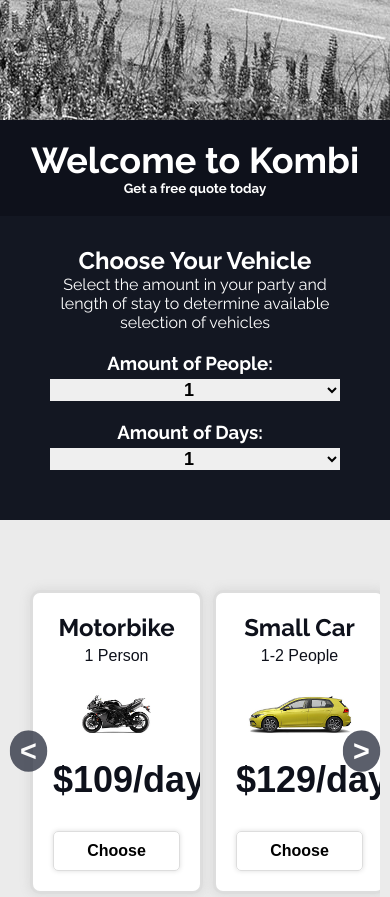
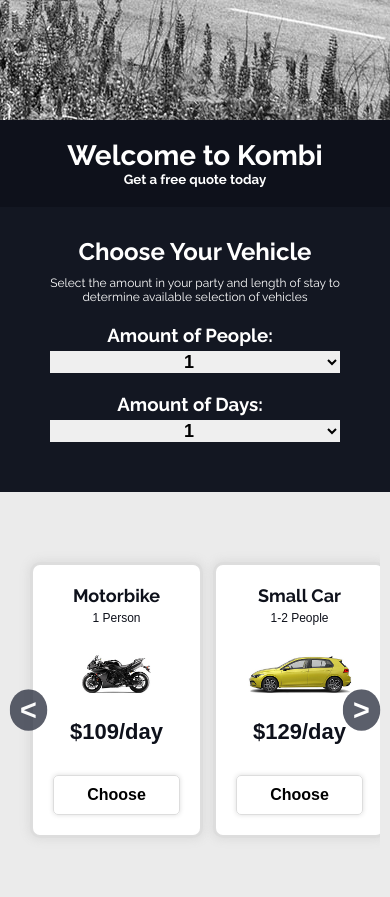
Before and after one commit to sujonmir/another-car-rent-cost-calculator, a plain HTML site: page index.html in a window 390 px wide. Shown: the part 680-1577 px from the top of the page. Drawn offline with nearby package versions, Linux system fonts and the light colour scheme.

Commit message:
style change

```diff
--- a/assets/css/styles.css
+++ b/assets/css/styles.css
@@ -1,4 +1,5 @@
 @import url('https://fonts.googleapis.com/css2?family=Raleway:ital,wght@0,100;0,200;0,300;0,400;0,500;0,600;0,700;0,800;0,900;1,100;1,200;1,300;1,400;1,500;1,600;1,700;1,800;1,900&display=swap');
+
 :root {
     --bg: #0e111b;
     --white: #fff;
@@ -278,6 +279,15 @@ header {
 
 /* responsive design start*/
 @media only screen and (max-width: 600px) {
+    .banner h1 {
+        font-size: 28px;
+    }
+
+    .choose-dropbox p {
+        font-size: 12px;
+        padding-top: 10px;
+    }
+
     .hero .background-image .groupWithLogo {
         right: 50px;
     }
@@ -291,12 +301,25 @@ header {
         flex-basis: 100%;
     }
 
+    .vehicle-box .vehicles .car-header h3 {
+        font-size: 18px;
+    }
+
+    .vehicle-box .vehicles .car-header p {
+        font-size: 12px;
+    }
+
+    .vehicle-box .vehicles .car-price {
+        font-size: 22px;
+    }
+
     .vehicle-box {
         /*flex-direction: column;*/
         /*flex-basis: auto;*/
         /*align-items: center;*/
     }
-    .sliderSection{
+
+    .sliderSection {
         width: 95% !important;
     }
 
```
